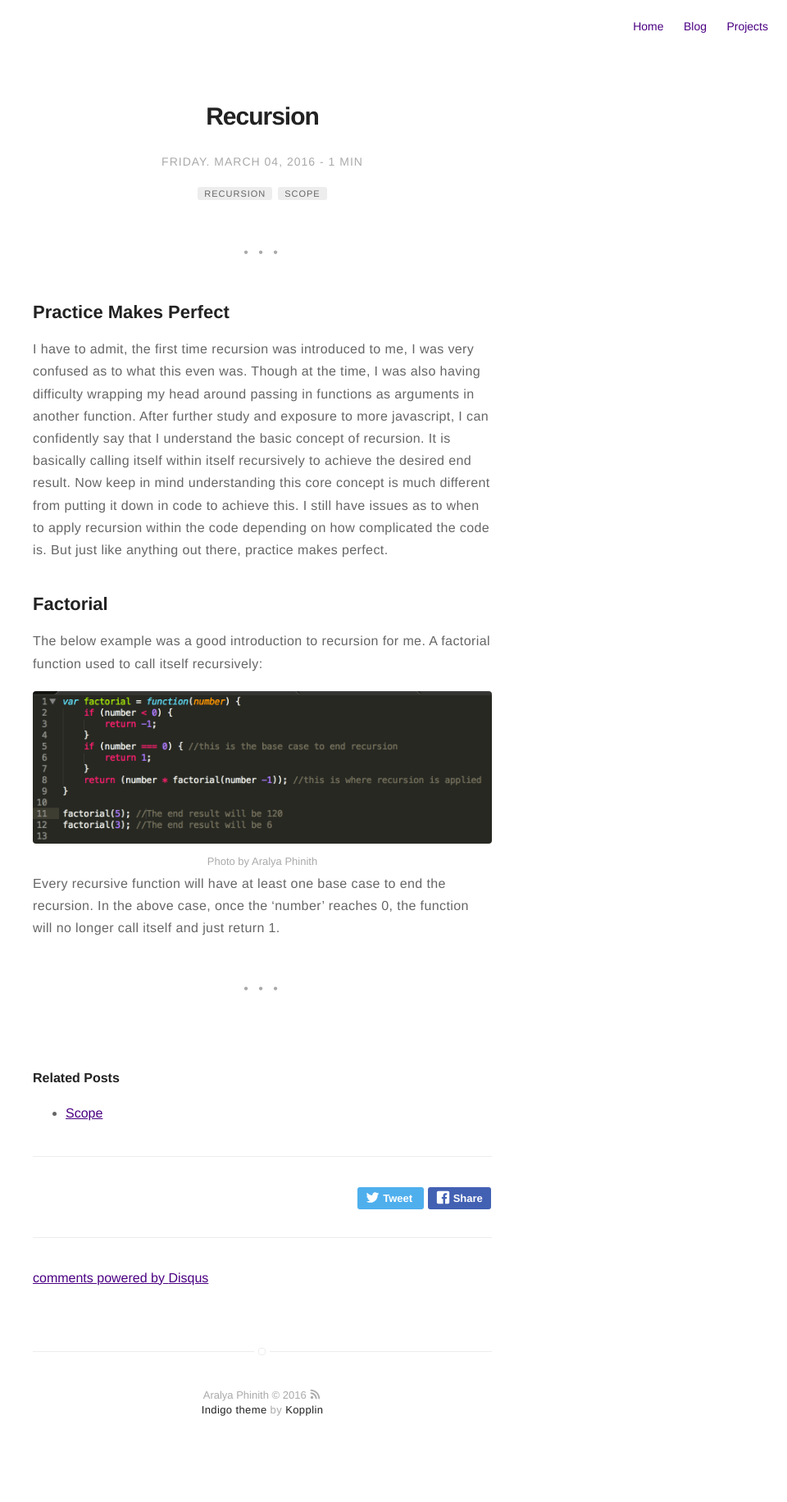
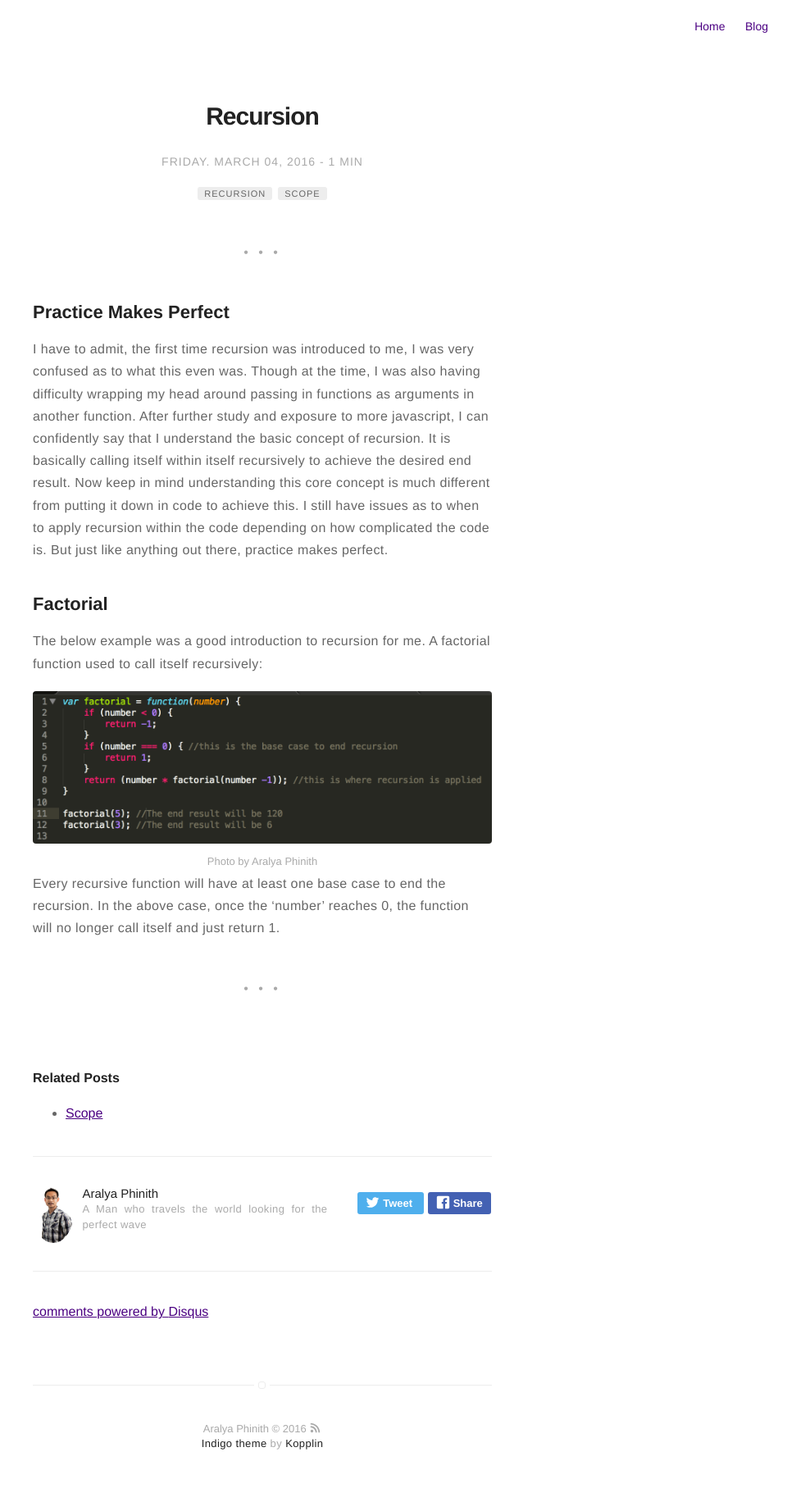
Before and after one commit to Aphinith/aphinith.github.io, a Jekyll site: the page built from _posts/2016-03-04-recursion.markdown, in a window 1280 px wide. Shown: the whole page at 82% size, without its empty margins (320-1280 px from the left). Built offline with Jekyll 4.4.1, drawn with Linux system fonts in a browser that asks for light colours; comment, search, counter and statistics services are not loaded; before the commit the page ends 1791 px from its top, so only the background shows below that.

Commit message:
update authors field in _config.yml file and remove projects link

```diff
--- a/_config.yml
+++ b/_config.yml
@@ -34,7 +34,7 @@ facebook: aralya.phinith
 # google: mygoogle
 # instagram: myinstagram
 # pinterest: mypinterest
-linkedin: aralya-phinith-99321ab2
+linkedin: aralya-phinith
 #youtube: myyoutube
 #spotify: myspotify
 github: aphinith
@@ -43,9 +43,9 @@ github: aphinith
 email: aphinith84@gmail.com
 
 authors:
-    johndoe:
-        name: John Doe
-        bio: A Man who travels the world eating noodles
+    aralyaphinith:
+        name: Aralya Phinith
+        bio: A Man who travels the world looking for the perfect wave
         external-image: false
         picture: assets/images/profile.jpg
         twitter: johndoe
@@ -66,7 +66,7 @@ width: normal
 # paginate_path: "blog/:num/"
 
 # if you don't need projects, comment the *projects* configs below
-projects: true
+# projects: true
 
 # if you don't need "about" or "blog", comment them out below
 about: false
```
